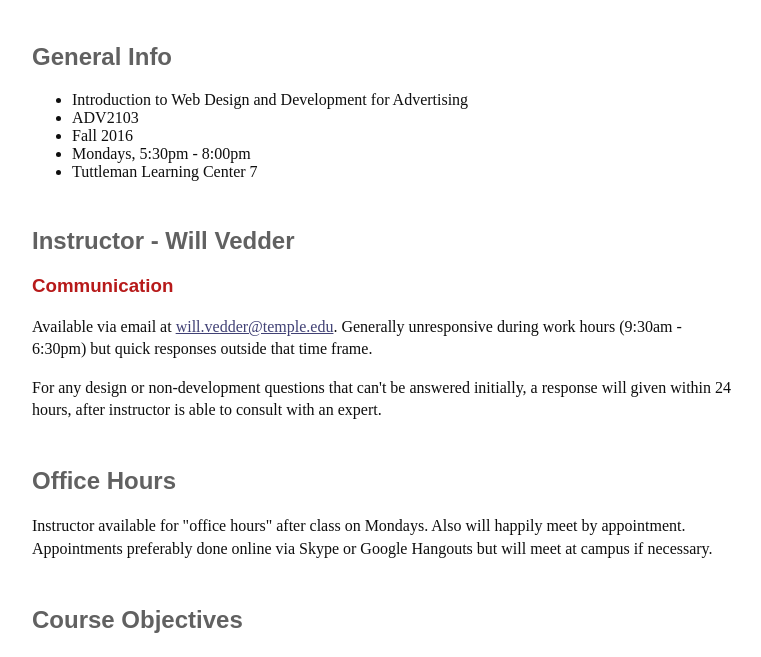
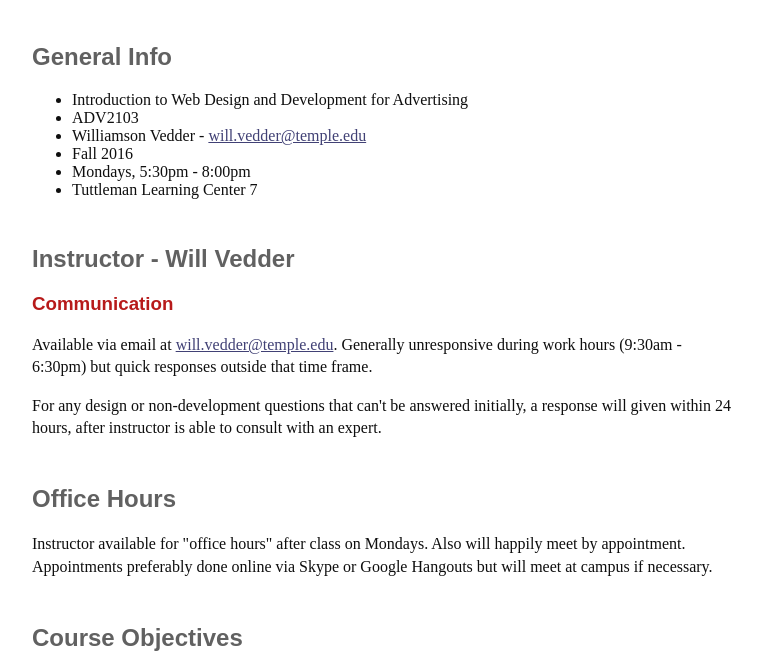
Before and after one commit to willvedd/adv2103-fall16, a plain HTML site: page syllabus.html in a window 1280 px wide. Shown: the part 80-737 px from the top of the page, without its empty margins (258-1019 px from the left). Drawn offline with Linux system fonts and the light colour scheme.

Commit message:
Adjusting general info:

```diff
--- a/syllabus.html
+++ b/syllabus.html
@@ -17,6 +17,7 @@
 			<ul>
 				<li>Introduction to Web Design and Development for Advertising</li>
 				<li>ADV2103</li>
+				<li>Williamson Vedder - <a href="mailto:will.vedder@temple.edu">will.vedder@temple.edu</a></li>
 				<li>Fall 2016</li>
 				<li>Mondays, 5:30pm - 8:00pm</li>
 				<li>Tuttleman Learning Center 7</li>
```
